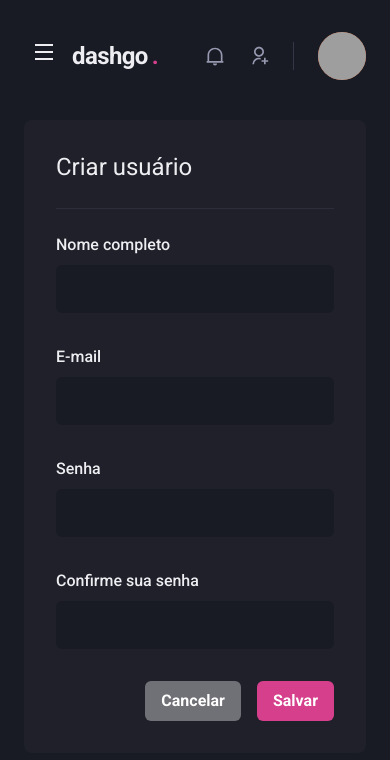
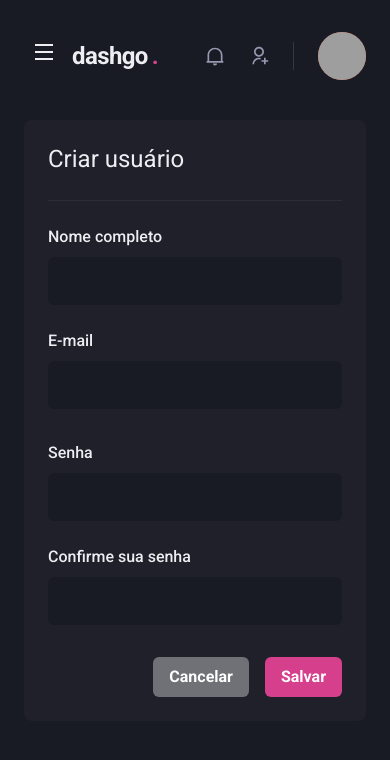
Before and after one commit to RenanArantes/dashgo, a Next.js app: page /users/create in a window 390 px wide. Shown: the top 760 px of the page. Built offline with nearby package versions, Linux system fonts and the light colour scheme; grey boxes are pictures that could not be loaded.

Commit message:
Responvididade: Cadastro responsivo

```diff
--- a/src/pages/users/create.tsx
+++ b/src/pages/users/create.tsx
@@ -16,18 +16,18 @@ export default function CreateUSer() {
             >
                 <SideBar />
 
-                <Box flex="1" borderRadius={8} bg="gray.800" padding="8">
+                <Box flex="1" borderRadius={8} bg="gray.800" padding={["6", "8"]}>
                     <Heading size="lg" fontWeight="normal">
                         Criar usuário
                     </Heading>
                     <Divider marginY="6" borderColor="gray.700" />
 
                     <VStack spacing="8">
-                        <SimpleGrid minChildWidth="240px" spacing="8" width="100%">
+                        <SimpleGrid minChildWidth="240px" spacing={["6", "8"]} width="100%">
                             <Input name="name" label="Nome completo"  />
                             <Input name="email" type="email" label="E-mail"  />
                         </SimpleGrid>
-                        <SimpleGrid minChildWidth="240px" spacing="8" width="100%">
+                        <SimpleGrid minChildWidth="240px" spacing={["6", "8"]} width="100%">
                             <Input name="password" type="password" label="Senha"  />
                             <Input name="password_confirmation" type="password" label="Confirme sua senha"  />
                         </SimpleGrid>
```
